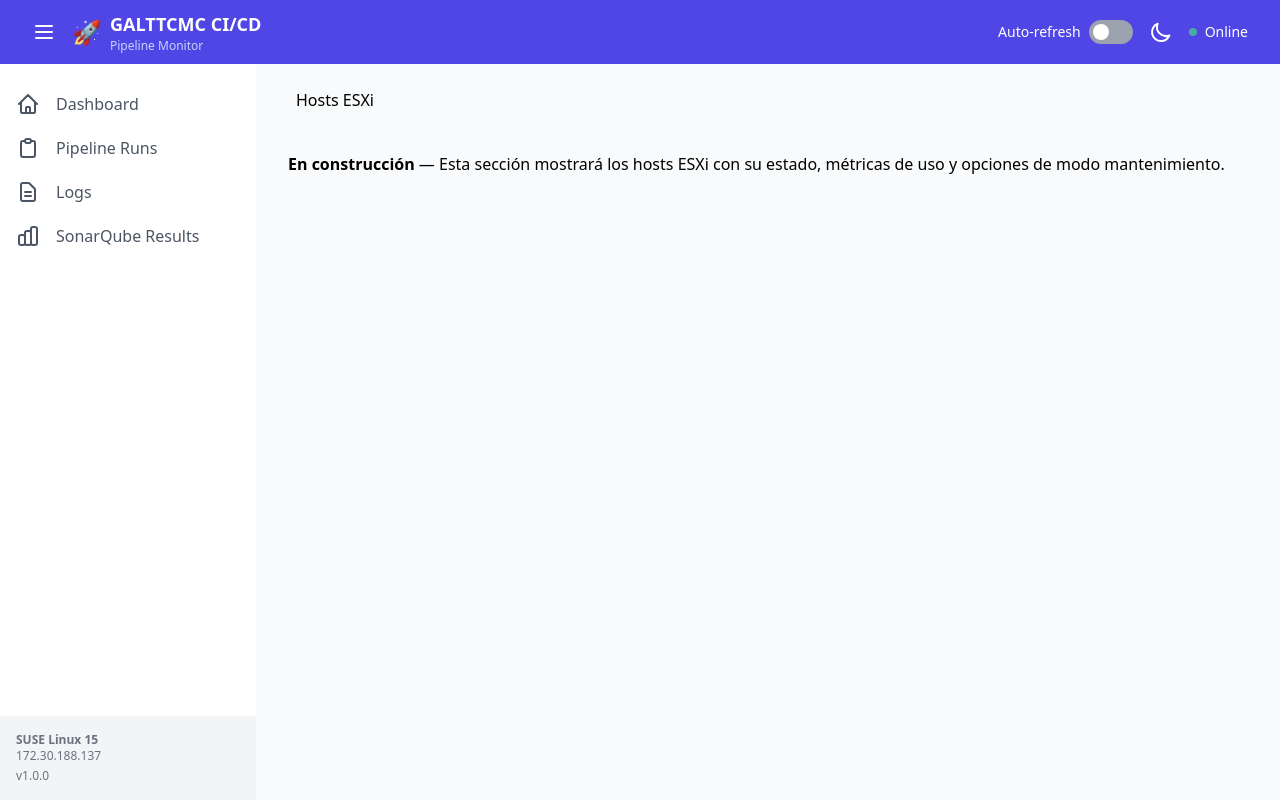
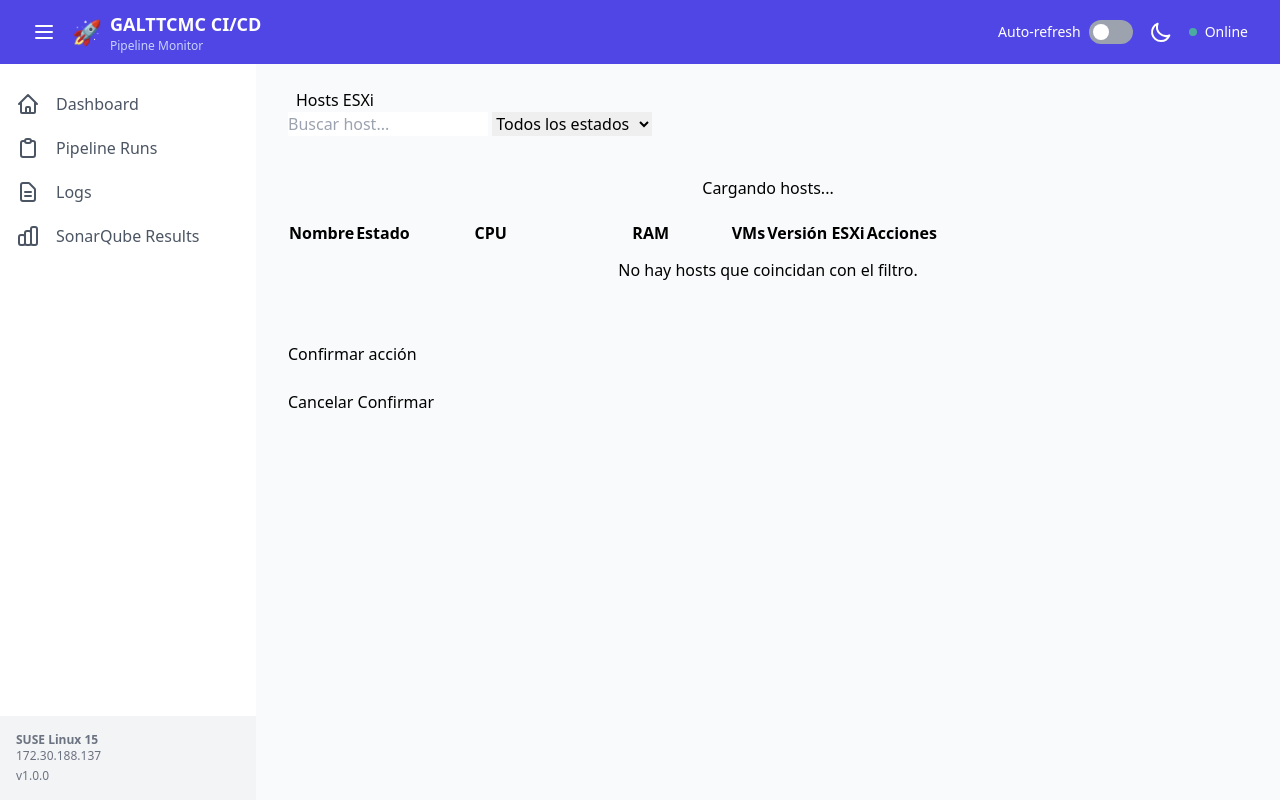
Before and after one commit to choruzo/Proyectos, a Flask app: template EXOPS/templates/hosts.html in a window 1280 px wide. Run offline with Flask 3, Linux system fonts and the light colour scheme; the template is opened without the code that fills it, so the values that code supplies are empty; some libraries are stand-ins or nearby versions.

Commit message:
feat: Add host management functionality with maintenance actions and UI enhancements

```diff
--- /dev/null
+++ b/EXOPS/static/js/hosts.js
@@ -0,0 +1,194 @@
+/**
+ * hosts.js — Listado y modo mantenimiento de hosts ESXi
+ */
+
+let allHosts = [];
+
+const spinner = document.getElementById('spinner');
+const tableContainer = document.getElementById('table-container');
+const tbody = document.getElementById('host-tbody');
+const noResults = document.getElementById('no-results');
+
+const toastEl = document.getElementById('action-toast');
+const toastMsg = document.getElementById('toast-msg');
+const bsToast = new bootstrap.Toast(toastEl, { delay: 4000 });
+
+const confirmModal = new bootstrap.Modal(document.getElementById('confirm-modal'));
+let pendingAction = null;
+
+// ── Helpers ───────────────────────────────────────────────────────
+function esc(str) {
+  return (str || '').replace(/'/g, "\\'");
+}
+
+function fmtMhz(mhz) {
+  return mhz >= 1000 ? `${(mhz / 1000).toFixed(1)} GHz` : `${mhz} MHz`;
+}
+
+function fmtMb(mb) {
+  return mb >= 1024 ? `${(mb / 1024).toFixed(1)} GB` : `${mb} MB`;
+}
+
+// ── Badge de estado ───────────────────────────────────────────────
+function stateBadge(host) {
+  if (host.in_maintenance) {
+    return '<span class="badge bg-warning text-dark"><i class="bi bi-cone-striped me-1"></i>Mantenimiento</span>';
+  }
+  if (host.connection_state === 'connected') {
+    return '<span class="badge bg-success"><i class="bi bi-check-circle me-1"></i>Conectado</span>';
+  }
+  if (host.connection_state === 'disconnected') {
+    return '<span class="badge bg-danger"><i class="bi bi-x-circle me-1"></i>Desconectado</span>';
+  }
+  return `<span class="badge bg-secondary">${host.connection_state}</span>`;
+}
+
+// ── Barra de progreso ─────────────────────────────────────────────
+function progressBar(pct, label, colorClass) {
+  const safeColor = colorClass || (pct >= 90 ? 'bg-danger' : pct >= 70 ? 'bg-warning' : 'bg-success');
+  return `
+    <div class="d-flex align-items-center gap-2">
+      <div class="progress flex-grow-1" style="height:8px">
+        <div class="progress-bar ${safeColor}" role="progressbar" style="width:${pct}%" aria-valuenow="${pct}" aria-valuemin="0" aria-valuemax="100"></div>
+      </div>
+      <small class="text-nowrap">${label}</small>
+    </div>`;
+}
+
+function cpuBar(host) {
+  if (!host.cpu_total_mhz) return '<span class="text-muted">—</span>';
+  const color = host.cpu_usage_pct >= 90 ? 'bg-danger' : host.cpu_usage_pct >= 70 ? 'bg-warning' : 'bg-success';
+  return progressBar(host.cpu_usage_pct, `${host.cpu_usage_pct}% (${fmtMhz(host.cpu_usage_mhz)})`, color);
+}
+
+function ramBar(host) {
+  if (!host.mem_total_mb) return '<span class="text-muted">—</span>';
+  const color = host.mem_usage_pct >= 90 ? 'bg-danger' : host.mem_usage_pct >= 70 ? 'bg-warning' : 'bg-success';
+  return progressBar(host.mem_usage_pct, `${host.mem_usage_pct}% (${fmtMb(host.mem_usage_mb)})`, color);
+}
+
+// ── Botones de acción ─────────────────────────────────────────────
+function actionButtons(host) {
+  if (host.connection_state !== 'connected') return '';
+  if (host.in_maintenance) {
+    return `<button class="btn btn-sm btn-outline-success" onclick="doMaintenanceAction('${host.id}','${esc(host.name)}','exit')">
+      <i class="bi bi-cone-striped me-1"></i>Salir mantenimiento
+    </button>`;
+  }
+  return `<button class="btn btn-sm btn-outline-warning" onclick="confirmAction('${host.id}','${esc(host.name)}','enter')">
+    <i class="bi bi-cone-striped me-1"></i>Entrar mantenimiento
+  </button>`;
+}
+
+// ── Render tabla ──────────────────────────────────────────────────
+function renderTable(hosts) {
+  tbody.innerHTML = '';
+  if (hosts.length === 0) {
+    noResults.classList.remove('d-none');
+    return;
+  }
+  noResults.classList.add('d-none');
+  hosts.forEach(host => {
+    const tr = document.createElement('tr');
+    tr.innerHTML = `
+      <td class="fw-semibold">${host.name}</td>
+      <td>${stateBadge(host)}</td>
+      <td>${cpuBar(host)}</td>
+      <td>${ramBar(host)}</td>
+      <td>${host.vms_on} / ${host.vms_total}</td>
+      <td>${host.esxi_version || '<span class="text-muted">—</span>'}</td>
+      <td>${actionButtons(host)}</td>`;
+    tbody.appendChild(tr);
+  });
+}
+
+// ── Filtro local ──────────────────────────────────────────────────
+function applyFilter() {
+  const text = document.getElementById('search-input').value.toLowerCase();
+  const state = document.getElementById('filter-state').value;
+
+  const filtered = allHosts.filter(host => {
+    const matchText = !text || host.name.toLowerCase().includes(text);
+    let matchState = true;
+    if (state === 'maintenance') matchState = host.in_maintenance;
+    else if (state === 'connected') matchState = host.connection_state === 'connected' && !host.in_maintenance;
+    else if (state === 'disconnected') matchState = host.connection_state === 'disconnected';
+    return matchText && matchState;
+  });
+  renderTable(filtered);
+}
+
+// ── Carga de hosts ────────────────────────────────────────────────
+async function loadHosts(silent = false) {
+  if (!silent) {
+    spinner.classList.remove('d-none');
+    tableContainer.classList.add('d-none');
+  }
+  try {
+    const data = await api.get('/api/v1/hosts/');
+    if (!data) return;
+    allHosts = data;
+    spinner.classList.add('d-none');
+    tableContainer.classList.remove('d-none');
+    applyFilter();
+  } catch (err) {
+    spinner.classList.add('d-none');
+    tableContainer.classList.remove('d-none');
+    showToast(`Error al cargar hosts: ${err.message}`, 'danger');
+  }
+}
+
+// ── Toast ─────────────────────────────────────────────────────────
+function showToast(msg, type = 'success') {
+  toastEl.className = `toast align-items-center border-0 text-bg-${type}`;
+  toastMsg.textContent = msg;
+  bsToast.show();
+}
+
+// ── Confirmación (solo para "enter") ─────────────────────────────
+function confirmAction(hostId, hostName, action) {
+  document.getElementById('confirm-title').textContent = 'Confirmar modo mantenimiento';
+  document.getElementById('confirm-body').textContent =
+    `¿Seguro que quieres poner en modo mantenimiento el host "${hostName}"? Las VMs encendidas en ese host podrían verse afectadas.`;
+  pendingAction = { hostId, hostName, action };
+  confirmModal.show();
+}
+
+document.getElementById('confirm-btn').addEventListener('click', async () => {
+  confirmModal.hide();
+  if (pendingAction) {
+    const { hostId, hostName, action } = pendingAction;
+    pendingAction = null;
+    await doMaintenanceAction(hostId, hostName, action);
+  }
+});
+
+// ── Ejecutar acción de mantenimiento ─────────────────────────────
+async function doMaintenanceAction(hostId, hostName, action) {
+  const labels = { enter: 'Entrando en mantenimiento', exit: 'Saliendo de mantenimiento' };
+  showToast(`${labels[action]}: "${hostName}"…`, 'info');
+
+  const buttons = tbody.querySelectorAll('button');
+  buttons.forEach(b => b.disabled = true);
+
+  try {
+    await api.post(`/api/v1/hosts/${hostId}/maintenance`, { action });
+    const msg = action === 'enter'
+      ? `Host "${hostName}" en modo mantenimiento.`
+      : `Host "${hostName}" fuera del modo mantenimiento.`;
+    showToast(msg, 'success');
+  } catch (err) {
+    showToast(`Error: ${err.message}`, 'danger');
+  } finally {
+    await loadHosts(true);
+  }
+}
+
+// ── Eventos ───────────────────────────────────────────────────────
+document.getElementById('search-input').addEventListener('input', applyFilter);
+document.getElementById('filter-state').addEventListener('change', applyFilter);
+document.getElementById('btn-refresh').addEventListener('click', () => loadHosts());
+
+// ── Init ──────────────────────────────────────────────────────────
+loadHosts();
+setInterval(() => loadHosts(true), 30000);
--- a/EXOPS/templates/hosts.html
+++ b/EXOPS/templates/hosts.html
@@ -2,15 +2,75 @@
 {% block title %}Hosts ESXi{% endblock %}
 
 {% block content %}
-<div class="d-flex justify-content-between align-items-center mb-4">
+<div class="d-flex justify-content-between align-items-center mb-3">
   <h2><i class="bi bi-hdd-rack me-2"></i>Hosts ESXi</h2>
+  <div class="d-flex gap-2">
+    <input type="text" id="search-input" class="form-control form-control-sm" placeholder="Buscar host..." style="width:200px">
+    <select id="filter-state" class="form-select form-select-sm" style="width:160px">
+      <option value="">Todos los estados</option>
+      <option value="connected">Conectado</option>
+      <option value="disconnected">Desconectado</option>
+      <option value="maintenance">Mantenimiento</option>
+    </select>
+    <button class="btn btn-sm btn-outline-secondary" id="btn-refresh" title="Actualizar">
+      <i class="bi bi-arrow-clockwise"></i>
+    </button>
+  </div>
 </div>
 
-<div class="alert alert-info d-flex align-items-center" role="alert">
-  <i class="bi bi-tools fs-4 me-3"></i>
-  <div>
-    <strong>En construcción</strong> — Esta sección mostrará los hosts ESXi con su estado,
-    métricas de uso y opciones de modo mantenimiento.
+<!-- Spinner -->
+<div id="spinner" class="text-center py-5">
+  <div class="spinner-border text-primary" role="status"></div>
+  <p class="text-muted mt-2">Cargando hosts...</p>
+</div>
+
+<!-- Tabla -->
+<div id="table-container" class="d-none">
+  <table class="table table-hover align-middle">
+    <thead>
+      <tr>
+        <th>Nombre</th>
+        <th>Estado</th>
+        <th style="min-width:160px">CPU</th>
+        <th style="min-width:160px">RAM</th>
+        <th>VMs</th>
+        <th>Versión ESXi</th>
+        <th>Acciones</th>
+      </tr>
+    </thead>
+    <tbody id="host-tbody"></tbody>
+  </table>
+  <p id="no-results" class="text-muted text-center py-3 d-none">No hay hosts que coincidan con el filtro.</p>
+</div>
+
+<!-- Toast -->
+<div class="toast-container position-fixed bottom-0 end-0 p-3">
+  <div id="action-toast" class="toast align-items-center border-0" role="alert" aria-live="assertive" aria-atomic="true">
+    <div class="d-flex">
+      <div class="toast-body" id="toast-msg"></div>
+      <button type="button" class="btn-close me-2 m-auto" data-bs-dismiss="toast"></button>
+    </div>
+  </div>
+</div>
+
+<!-- Modal confirmación -->
+<div class="modal fade" id="confirm-modal" tabindex="-1">
+  <div class="modal-dialog modal-dialog-centered">
+    <div class="modal-content">
+      <div class="modal-header">
+        <h5 class="modal-title" id="confirm-title">Confirmar acción</h5>
+        <button type="button" class="btn-close" data-bs-dismiss="modal"></button>
+      </div>
+      <div class="modal-body" id="confirm-body"></div>
+      <div class="modal-footer">
+        <button type="button" class="btn btn-secondary" data-bs-dismiss="modal">Cancelar</button>
+        <button type="button" class="btn btn-warning" id="confirm-btn">Confirmar</button>
+      </div>
+    </div>
   </div>
 </div>
 {% endblock %}
+
+{% block scripts %}
+<script src="/static/js/hosts.js"></script>
+{% endblock %}
```
Also changed, not shown: EXOPS/app/api/v1/hosts.py (+54 -5 lines), EXOPS/app/vcenter/hosts.py (+59 -9 lines).
